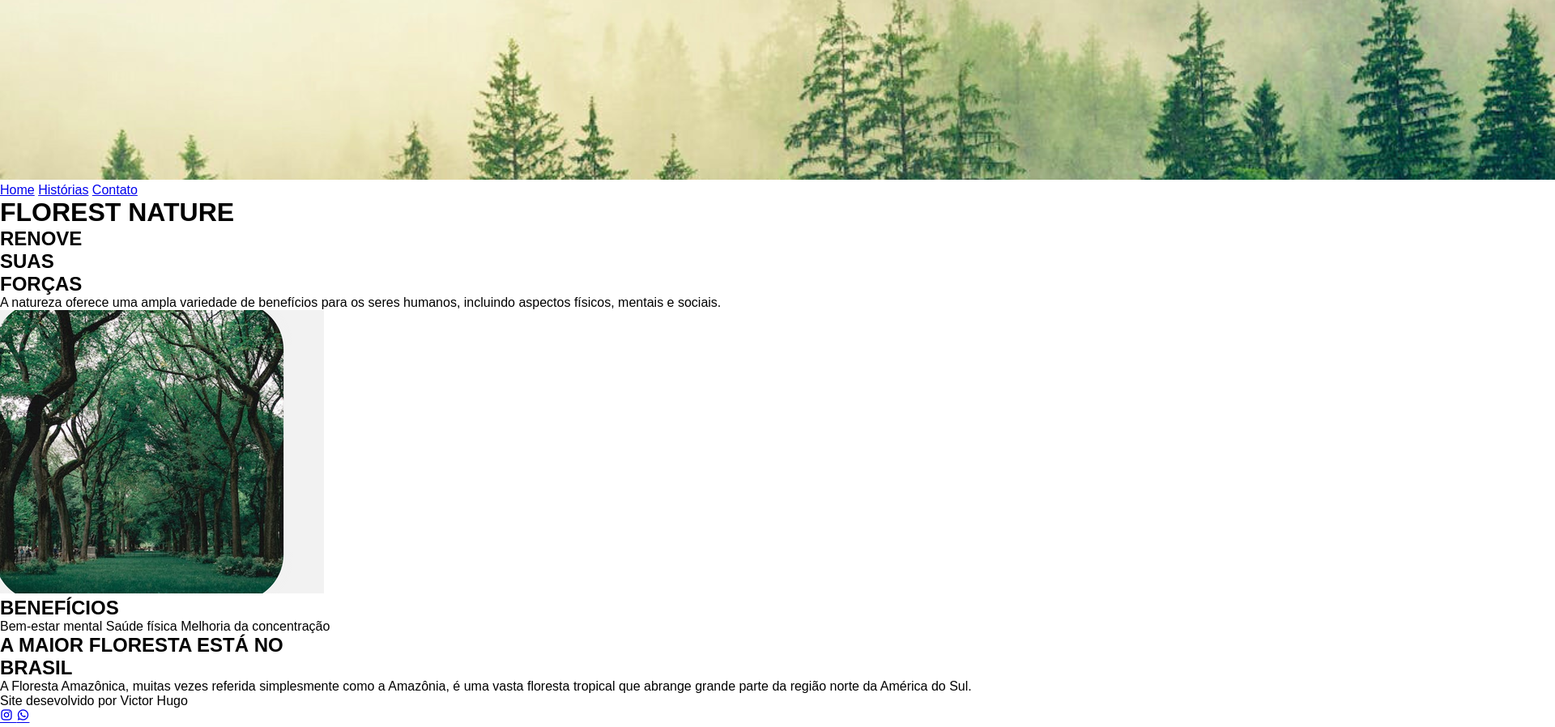
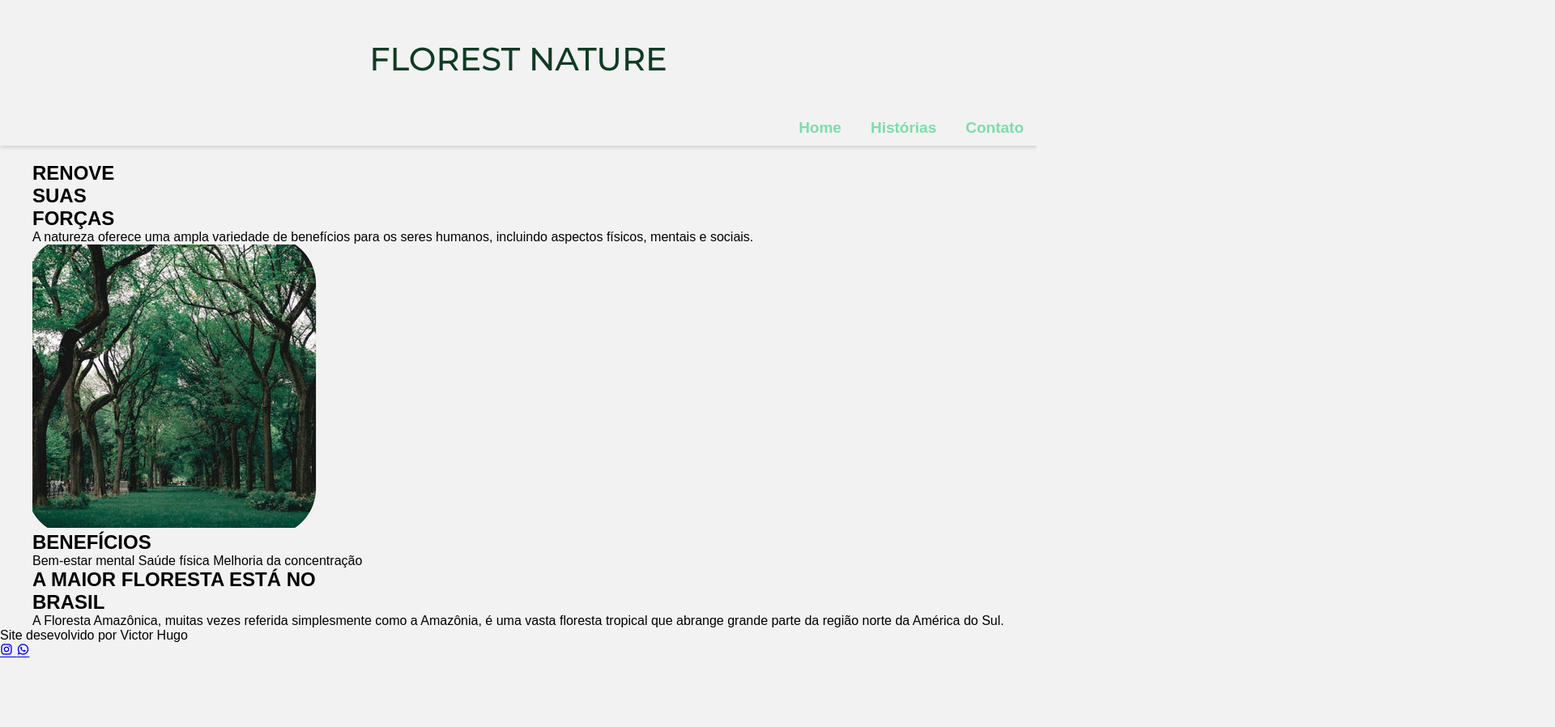
Before and after one commit to Victor-Hps/florest_nature, a plain HTML site: page florest-nature.html in a window 1280 px wide. Shown: the whole page at 81% size, 1920 px wide, since content can reach past the window. Drawn offline with nearby package versions, Linux system fonts and the light colour scheme.

Commit message:
Mudancas

```diff
--- a/css/styles.css
+++ b/css/styles.css
@@ -20,9 +20,67 @@
 /* Configurações de caracter gerais
 */
 
+
 *{
     margin: 0px;
     padding: 0px;
-    box-sizing: border-box;
     font-family: Arial, Helvetica, sans-serif;
 }
+
+body{
+    background-color: var(--cor-body);
+    height: 900px;
+}
+main{
+    background-color: var(--cor-body);
+    margin:auto;
+    max-width: 1200px;
+
+}
+
+header{
+    background-color: var(--cor-body);
+    height: 180px;
+    box-shadow: 1px 1px 6px rgba(78, 78, 78, 0.274);
+    margin-bottom: 20px;
+}
+
+
+.titulo-main{
+    color: var(--cor-nav);
+    font-family: var(--fonte-1);
+    font-weight: 500;
+    font-size: 40px;
+    text-align: center;
+    padding-top: 48px;
+
+}
+
+.nav-header{
+    display: flex;
+    justify-content: flex-end;
+    padding-top: 50px;
+    gap: 20px;
+
+}
+
+.listas-menu{
+    text-decoration: none;
+    list-style: none;
+    color: var(--cor-01);
+    font-size: 19px;
+    font-weight: bold;
+    padding-right: 16px;
+
+}
+
+.listas-menu:hover{
+    text-decoration: underline;
+    transition: 0.4s;
+    color: var(--cor-nav);
+    transform:translateX(4px);
+}
+
+.listas{
+    list-style: none;
+}
--- a/florest-nature.html
+++ b/florest-nature.html
@@ -12,35 +12,32 @@
 </head>
 <body>
     <header class="header-florest">
-        <img src="img/header-image.png" class="img-florest" alt="Imagem de uma floresta">
+        <h1>
+            <h1 class="titulo-main">
+                FLOREST NATURE
+            </h1>
+            <nav class="nav-header">
+                    <li class="listas"><a href="#" class="listas-menu">Home</a></li>
+                    <li class="listas"><a href="#" class="listas-menu">Histórias</a></li>
+                    <li class="listas"><a href="#" class="listas-menu">Contato</a></li>
+            </nav>
     </header>
-    <nav>
-        <a href="#">Home</a>
-        <a href="#">Histórias</a>
-        <a href="#">Contato</a>
-    </nav>
 
-     <main>
-        <h1>
-            <p>
-                FLOREST NATURE
-            </p>
-        </h1>
-
-        <section>
+     <main class="main">
+        <div class="container-div-main">
+        <section >
             <div>
                 <h2>
                     RENOVE <br>
                     SUAS <br>
                     FORÇAS<br>
                 </h2>
-            </div>
+            </div class="div-su">
             <div>
                 <p>
                     A natureza oferece uma ampla variedade de benefícios para os seres humanos, incluindo aspectos físicos, mentais e sociais.
                 </p>
             </div>
-
             <section>
                 <img src="img/img-floresta.png" alt="imagem de uma floresta">
 
```
Also changed, not shown: img/natureza.jpg (added).
